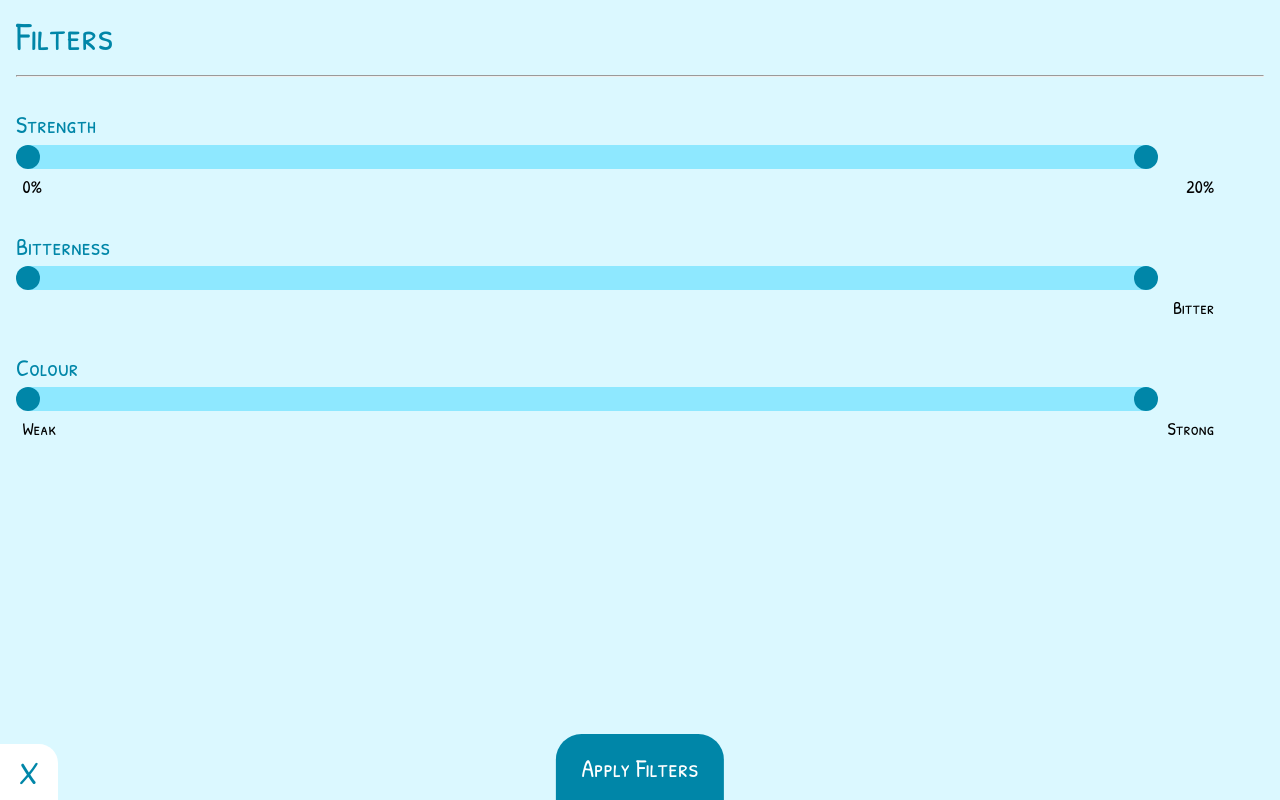
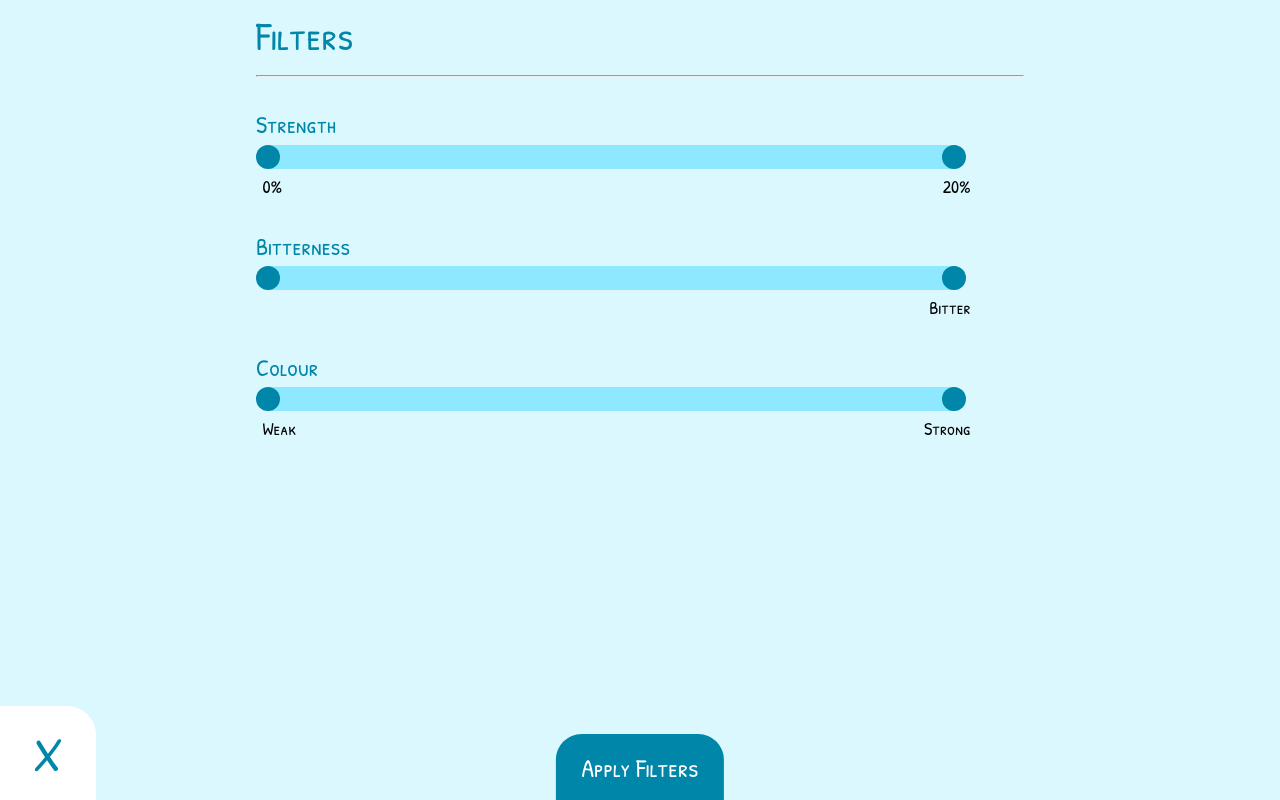
Before and after one commit to domlander/punk-drunk, a React (Create React App) app: page / in a window 1280 px wide. Both pictures are taken after a click on the element "Filters". Built offline with nearby package versions, Linux system fonts and the light colour scheme; no server answers.

Commit message:
Fix some styles for desktop

```diff
--- a/src/components/App.module.scss
+++ b/src/components/App.module.scss
@@ -1,3 +1,5 @@
 .container {
+  margin: 0 auto;
+  max-width: 768px;
   padding: 1.2em 1em;
 }
--- a/src/components/FilterTab.module.scss
+++ b/src/components/FilterTab.module.scss
@@ -6,6 +6,7 @@
   color: #FFFFFF;
   background-color: #0086A8;
   border-radius: 1em 0 0 0;
+  cursor: pointer;
 
   &.left {
     left: 0;
--- a/src/components/Selector.module.scss
+++ b/src/components/Selector.module.scss
@@ -8,5 +8,5 @@
   margin-top: 0.5em;
   font-size: 1.125rem;
   font-weight: 500;
-  width: 96%
+  margin-right: 7%;
 }
--- a/src/components/Tab.module.scss
+++ b/src/components/Tab.module.scss
@@ -1,11 +1,17 @@
 .tab {
   position: fixed;
   bottom: 0;
+  cursor: pointer;
   font-size: 2rem;
   text-align: center;
   background-color: #FFFFFF;
-  padding: 0.2em 0.6em;
+  padding: 2% 4.75%;
   color: #0086A8;
+
+  @media (min-width: 768px){
+    font-size: 3rem;
+    padding: 0.3em 0.7em;
+  }
 
   &.left {
     left: 0;
```
